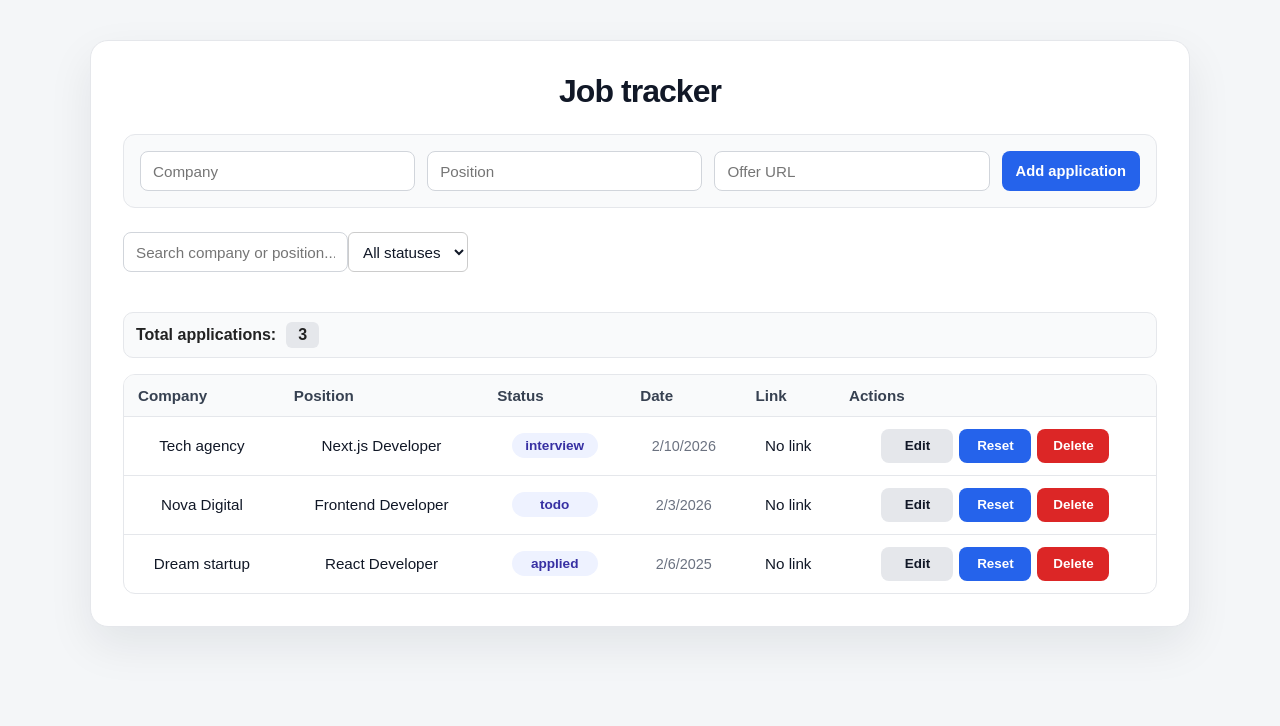
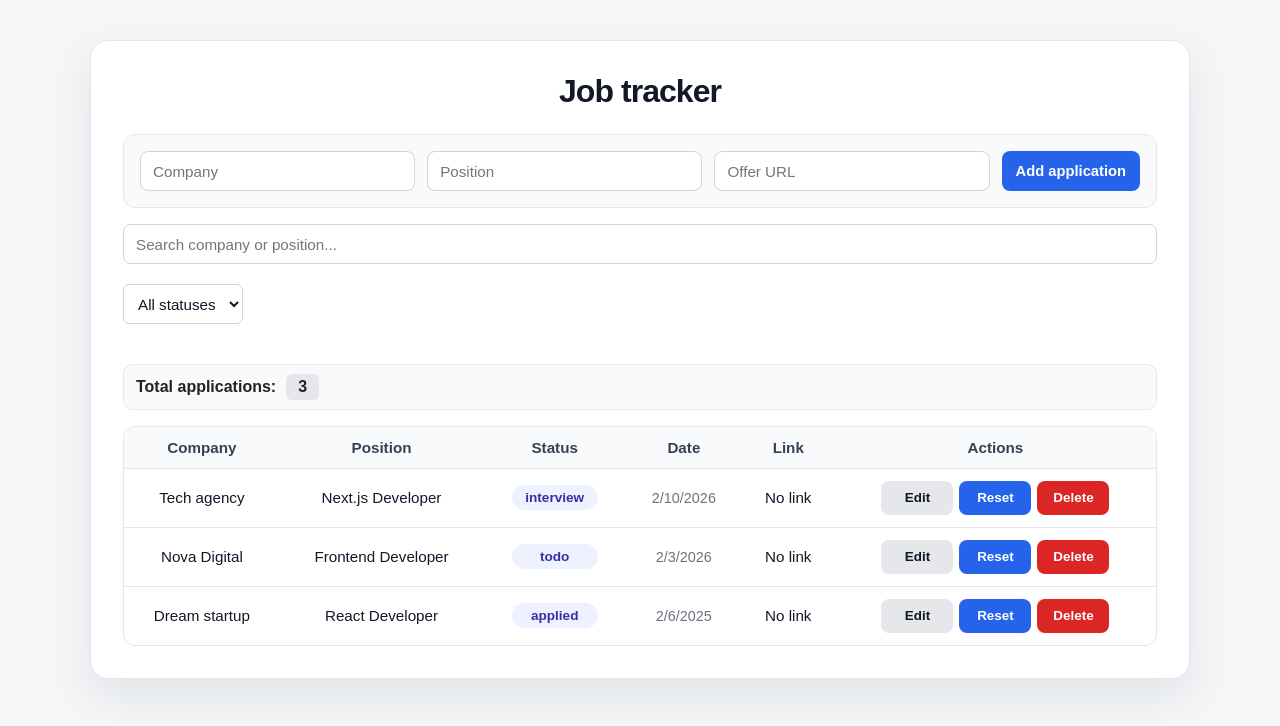
Before and after one commit to m-amroune/job-tracker, a Next.js app: page / in a window 1280 px wide. Shown: the top 726 px of the page. Built offline with nearby package versions, Linux system fonts and the light colour scheme.

Commit message:
style: refine controls and table header styling

```diff
--- a/src/app/globals.css
+++ b/src/app/globals.css
@@ -154,8 +154,30 @@ thead th {
   background-color: var(--soft);
   color: #374151;
   font-weight: 700;
-  text-align: left;
+  text-align: center;
   cursor: pointer;
+}
+
+.search-input {
+  width: 100%;
+  margin-top: 1rem;
+  margin-bottom: 0.75rem;
+}
+
+.status-filter {
+  margin-top: 0.5rem;
+  margin-bottom: 1rem;
+  padding: 6px 10px;
+  border-radius: 6px;
+  border: 1px solid #d1d5db;
+  background: #ffffff;
+}
+
+.counter-badge {
+  background: #e5e7eb;
+  padding: 4px 12px;
+  border-radius: 6px;
+  font-weight: 700;
 }
 
 th,
--- a/src/app/page.tsx
+++ b/src/app/page.tsx
@@ -236,10 +236,7 @@ export default function Page() {
     <main className="conteneur">
       <h1 className="main-title">Job tracker</h1>
 
-      <div
-        className="form-row"
-        style={{ marginTop: "1rem", marginBottom: "1rem" }}
-      >
+      <div className="form-row">
         <input
           type="text"
           placeholder="Company"
@@ -269,19 +266,13 @@ export default function Page() {
         placeholder="Search company or position..."
         value={search}
         onChange={(e) => setSearch(e.target.value)}
-        className="border px-2 py-1 rounded mb-4 w-full"
+        className="search-input"
       />
 
       <select
         value={statusFilter}
         onChange={(e) => setStatusFilter(e.target.value as JobStatus | "all")}
-        style={{
-          marginTop: "0.5rem",
-          marginBottom: "1rem",
-          padding: "6px 10px",
-          borderRadius: "6px",
-          border: "1px solid #ccc",
-        }}
+        className="status-filter"
       >
         <option value="all">All statuses</option>
         <option value="todo">Todo</option>
@@ -303,16 +294,7 @@ export default function Page() {
         }}
       >
         <span>Total applications:</span>
-        <span
-          style={{
-            background: "#e5e7eb",
-            padding: "4px 12px",
-            borderRadius: "6px",
-            fontWeight: 700,
-          }}
-        >
-          {jobs.length}
-        </span>
+        <span className="counter-badge">{jobs.length}</span>
       </div>
 
       {sortedJobs.length === 0 ? (
```
